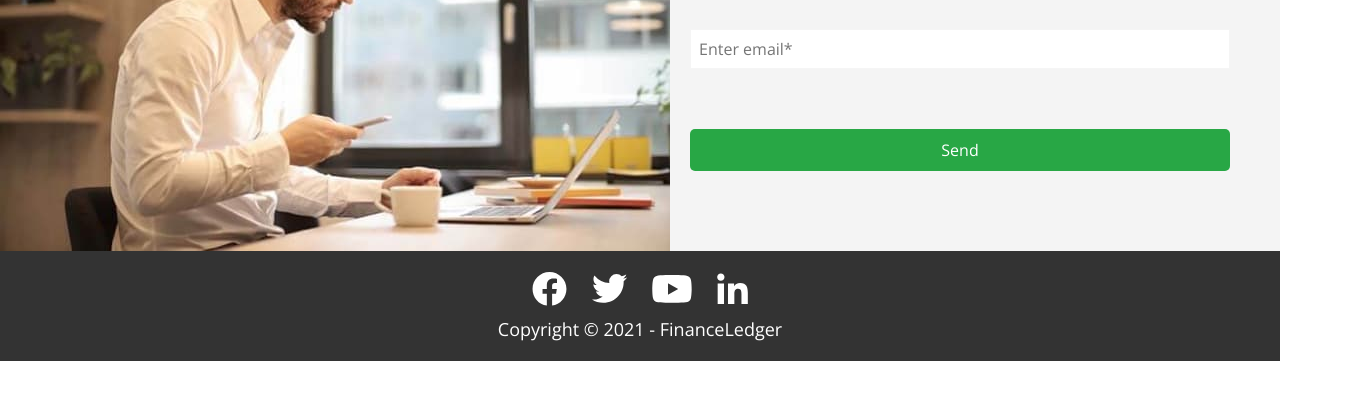
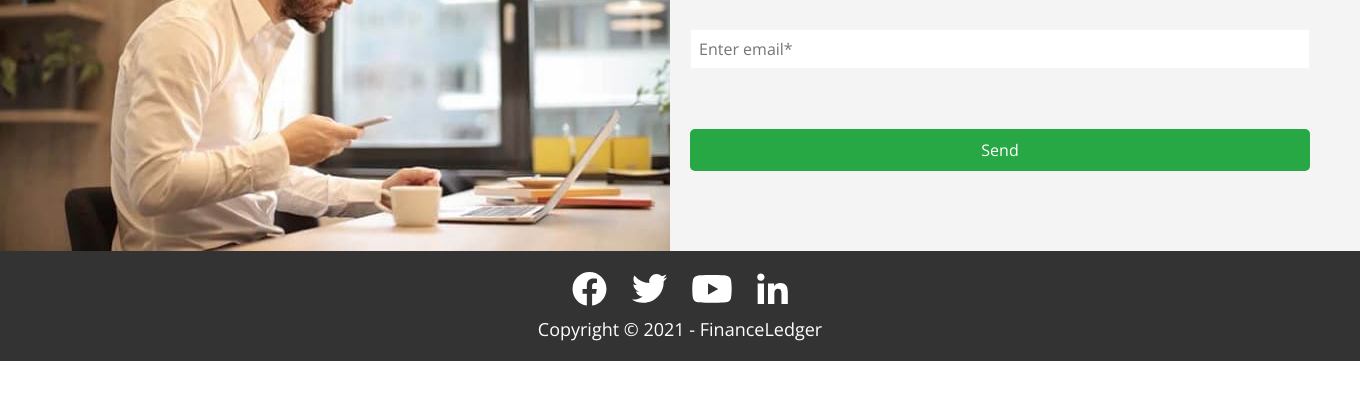
Before and after one commit to Koval0050/practice, a plain HTML site: page index.html in a window 1280 px wide. Shown: the part 203-602 px from the top of the page, 1360 px wide, since content can reach past the window. Drawn offline with nearby package versions, Linux system fonts and the light colour scheme.

Commit message:
Size fix

```diff
--- a/css/style.css
+++ b/css/style.css
@@ -19,6 +19,11 @@ body {
 }
 .list {
 	list-style: none;
+}
+
+.container {
+  width: 1360px;
+  margin: 0 auto;
 }
 
 .feedback-list {
@@ -78,7 +83,6 @@ body {
 .footer {
 	background: #333333;
 	height: 110px;
-	width: 100%;
 }
 
 .copyright {
--- a/index.html
+++ b/index.html
@@ -19,7 +19,7 @@
 		<link rel="stylesheet" href="./css/style.css" />
 	</head>
 	<body>
-			<section class="feedback">
+			<section class="feedback container">
 				<img src="./images/men.jpg" alt="picture" width="670" height="454">
 				<div class="feedback-item">
 					<h2 class="feedback-list-title">Request Callback</h2>
@@ -31,7 +31,7 @@
 				</div>
 			</section>
     </main>
-    <footer class="footer">
+    <footer class="footer container">
 			<div class="soc-footer">
 				<ul class="feedback-list">
 					<li>
```
